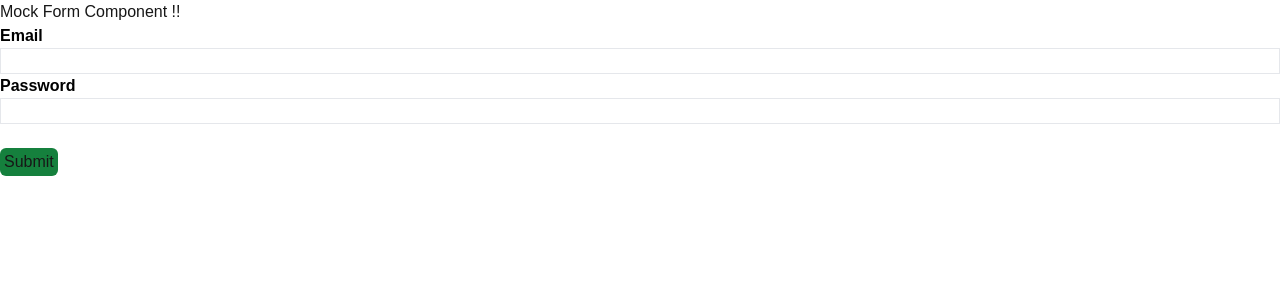
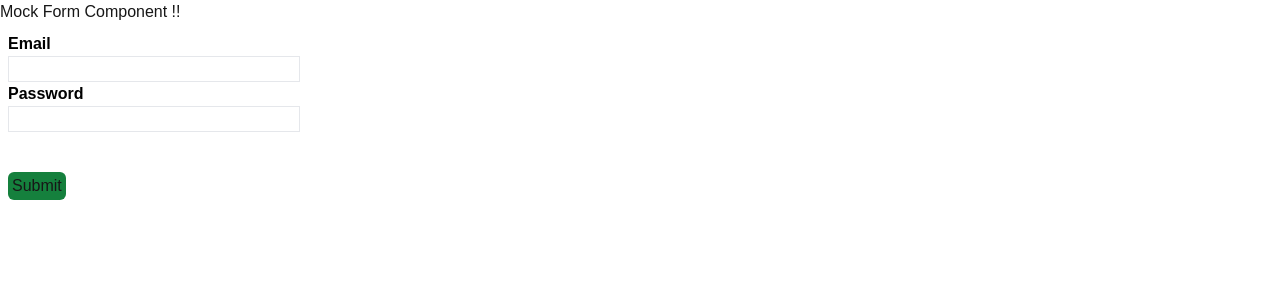
Before and after one commit to tomoyuki65/next15sample, a Next.js app: page /mock/form in a window 1280 px wide. Shown: the top 300 px of the page. Built offline with nearby package versions, Linux system fonts and the light colour scheme; no server answers.

Commit message:
modify form

```diff
--- a/src/components/mock/MockForm/MockForm.tsx
+++ b/src/components/mock/MockForm/MockForm.tsx
@@ -85,6 +85,7 @@ export default function MockForm() {
   return (
     <>
       <h1>Mock Form Component !!</h1>
+      <div className="w-[300px] bg-white rounded p-1 m-1">
         <div>
           <TextInput
             label={"Email"}
@@ -103,8 +104,9 @@ export default function MockForm() {
             errors={errors}
           />
         </div>
+      </div>
       <br />
-      <div>
+      <div className="p-1 m-1">
         <Button text={"Submit"} onClick={submit} disabled={disabled} />
       </div>
     </>
```
Lines whose indentation alone changed are shown as unchanged.
